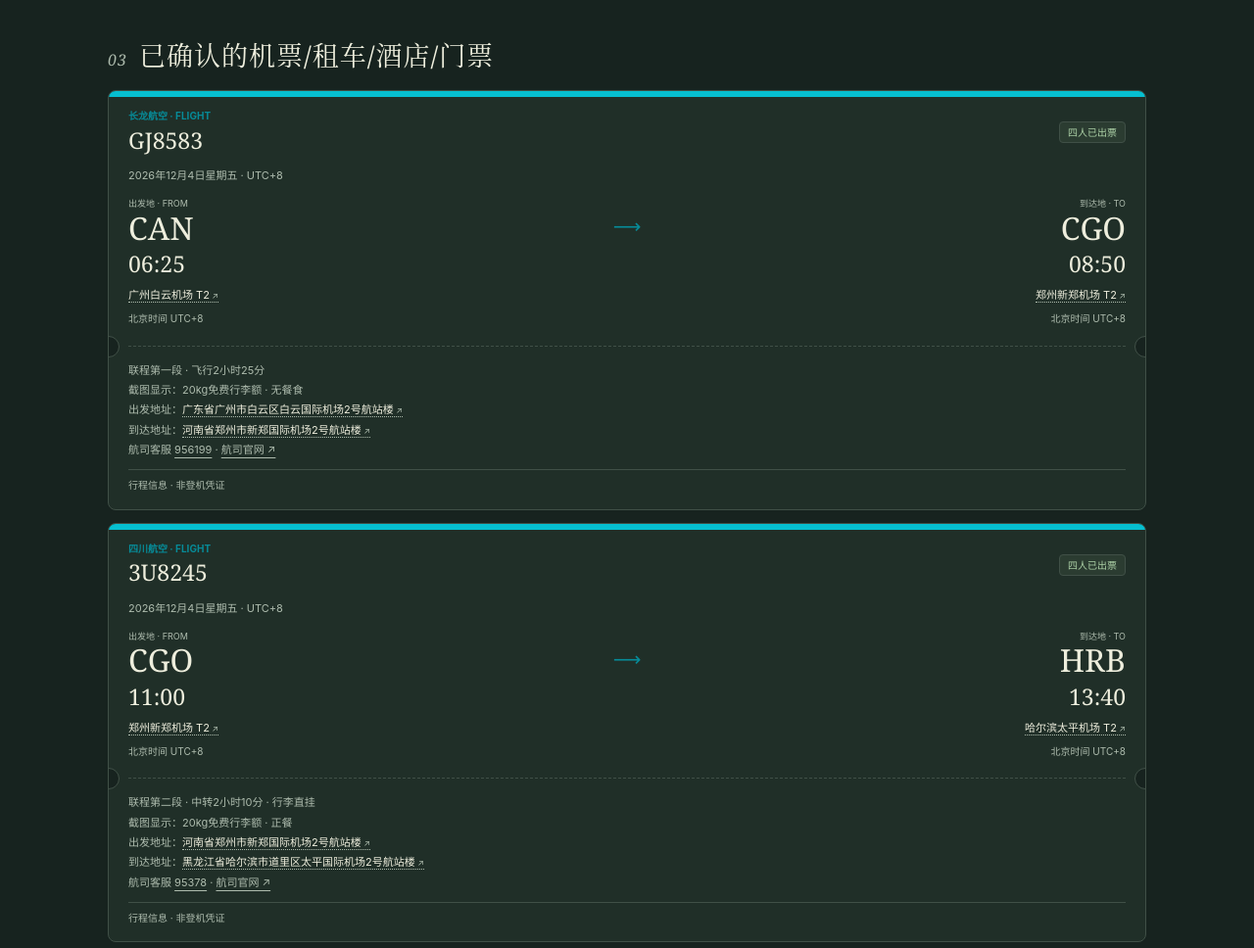
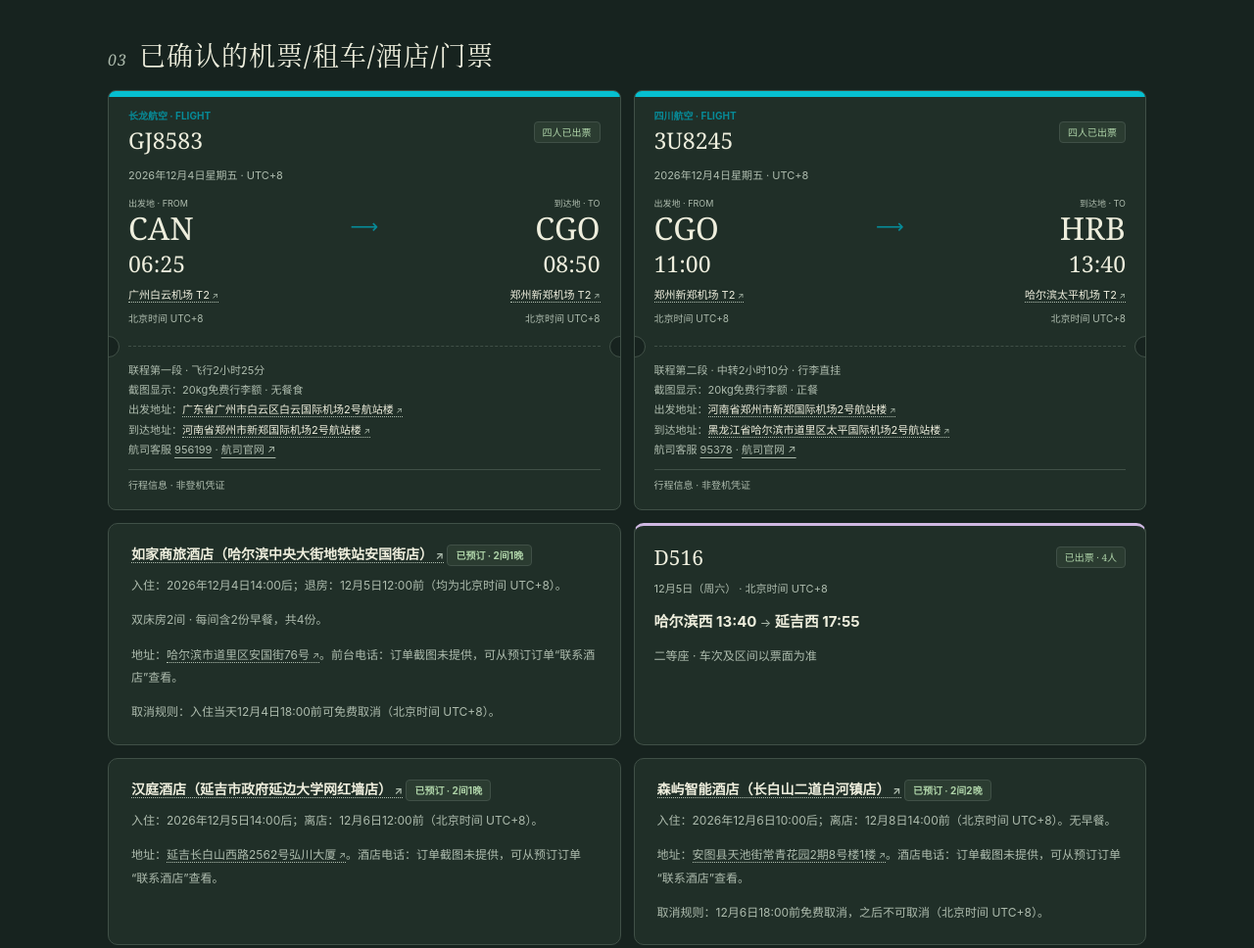
Before and after one commit to limiaomiao075-ux/travel, a plain HTML site: page dongbei-2026.html in a window 1280 px wide. Shown: the part 1494-2462 px from the top of the page at 98% size. Drawn offline with Linux system fonts and the light colour scheme.

Commit message:
Show confirmed bookings in two columns

```diff
--- a/dongbei-2026.html
+++ b/dongbei-2026.html
@@ -51,7 +51,8 @@ html[data-theme=dark]{--paper:#17231f;--card:#202f28;--ink:#eeeedd;--soft:#aebca
 @media(prefers-reduced-motion:reduce){html{scroll-behavior:auto}}
 @media print{html[data-theme]{--paper:#fff;--card:#fff;--ink:#17231f;--soft:#4b5d51;--line:#ccc;--wash:#f5f5f0;--green:#2f5746;--orange:#ae512c;--blue:#426b85;--purple:#795f8f;--rose:#a74a5d;color-scheme:light}body{font-size:11px}.utilities,.jumpbar,.day-index,.route-actions,.toast,.clock-caption{display:none}.shell{max-width:none;padding:0 12px}.focus{color:#17231f;background:#f5f5f0;padding:20px;border:1px solid #ccc}.focus h1{font-size:28px}.focus p,.focus-time,.eyebrow,.focus-sub,.next-note{color:#333}.focus-meta span{color:#333;border-color:#ccc}.focus-event{border-color:#ccc}.focus-art{display:none}.count-unit b{color:#333;font-size:30px}.count-unit small{color:#333}.focus-event{grid-template-columns:1fr 1fr}.order-grid{grid-template-columns:repeat(3,1fr)}.map-scroll{overflow:visible}.overview-map,.daily-map{min-width:0;width:100%}section{margin-top:24px}.day-card,.flight-card,.tip-card,.todo-list li{break-inside:avoid}.tips-grid{grid-template-columns:1fr 1fr}.route-details{display:none}a{text-decoration:none}footer{padding-bottom:12px!important}}
 .rail-booking-grid{display:grid;grid-template-columns:repeat(3,minmax(0,1fr));gap:13px;margin:14px 0}.rail-booking{padding:18px 20px;border-top:3px solid var(--purple)}.rail-booking h3{display:flex;align-items:center;justify-content:space-between;gap:8px;font:normal 21px Georgia,serif;margin:0 0 8px}.rail-booking p{font-size:12px;color:var(--soft);margin:6px 0}.rail-booking p strong{color:var(--ink);font-size:15px}.rail-date{font-size:11px!important}@media(max-width:800px){.rail-booking-grid{grid-template-columns:1fr}}
-.confirmed-list{display:flex;flex-direction:column;gap:13px}.confirmed-list>*{width:100%}
+.confirmed-list{display:grid;grid-template-columns:repeat(2,minmax(0,1fr));align-items:stretch;gap:13px}.confirmed-list>*{width:auto;min-width:0}
+@media(max-width:540px){.confirmed-list{gap:9px}.boarding-main{padding:14px 11px 13px}.boarding-head{align-items:start;gap:4px}.boarding-airline{font-size:8px}.boarding-number{font-size:17px}.boarding-head .badge{font-size:8px;padding:1px 4px}.boarding-date{font-size:9px;margin:8px 0 10px}.boarding-route{grid-template-columns:minmax(0,1fr) 18px minmax(0,1fr);gap:1px}.boarding-direction{font-size:7px}.boarding-code{font-size:24px}.boarding-arrow{font-size:15px;padding-top:13px}.boarding-stop time{font-size:18px;margin:3px 0 2px}.boarding-stop .place{font-size:9px}.boarding-zone{font-size:8px}.boarding-stub{padding:11px 11px 12px}.boarding-details{font-size:9px;line-height:1.6}.boarding-disclaimer{font-size:8px;margin-top:8px;padding-top:6px}.tip-card{padding:12px 11px}.tip-card h3{font-size:11px;line-height:1.45}.tip-card p{font-size:10px;line-height:1.6;margin:6px 0}.rail-booking{padding:12px 11px}.rail-booking h3{font-size:15px;align-items:start;flex-wrap:wrap}.rail-booking .badge{font-size:8px;padding:1px 4px}.rail-booking p strong{font-size:10px}}
 </style>
 </head>
 <body>
```
